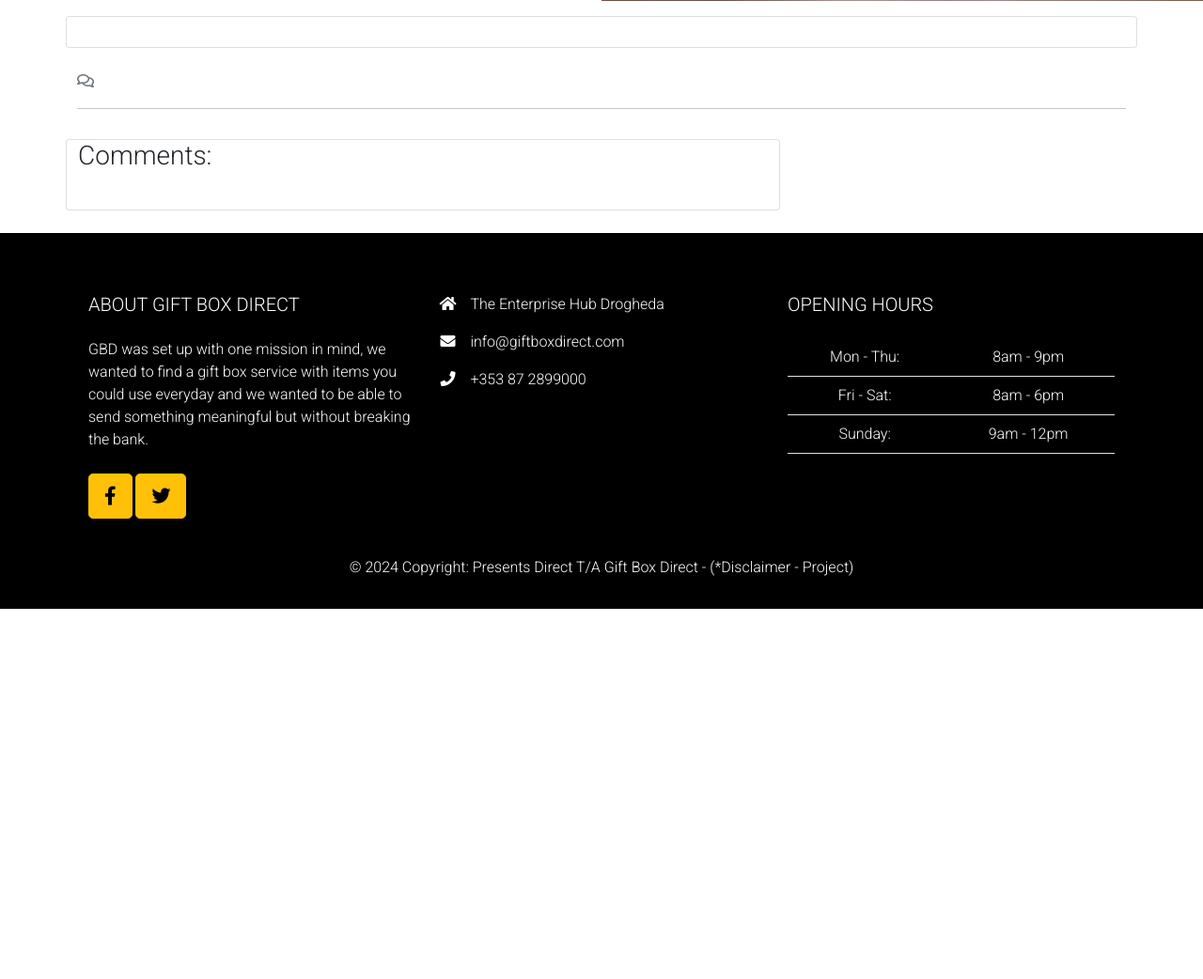
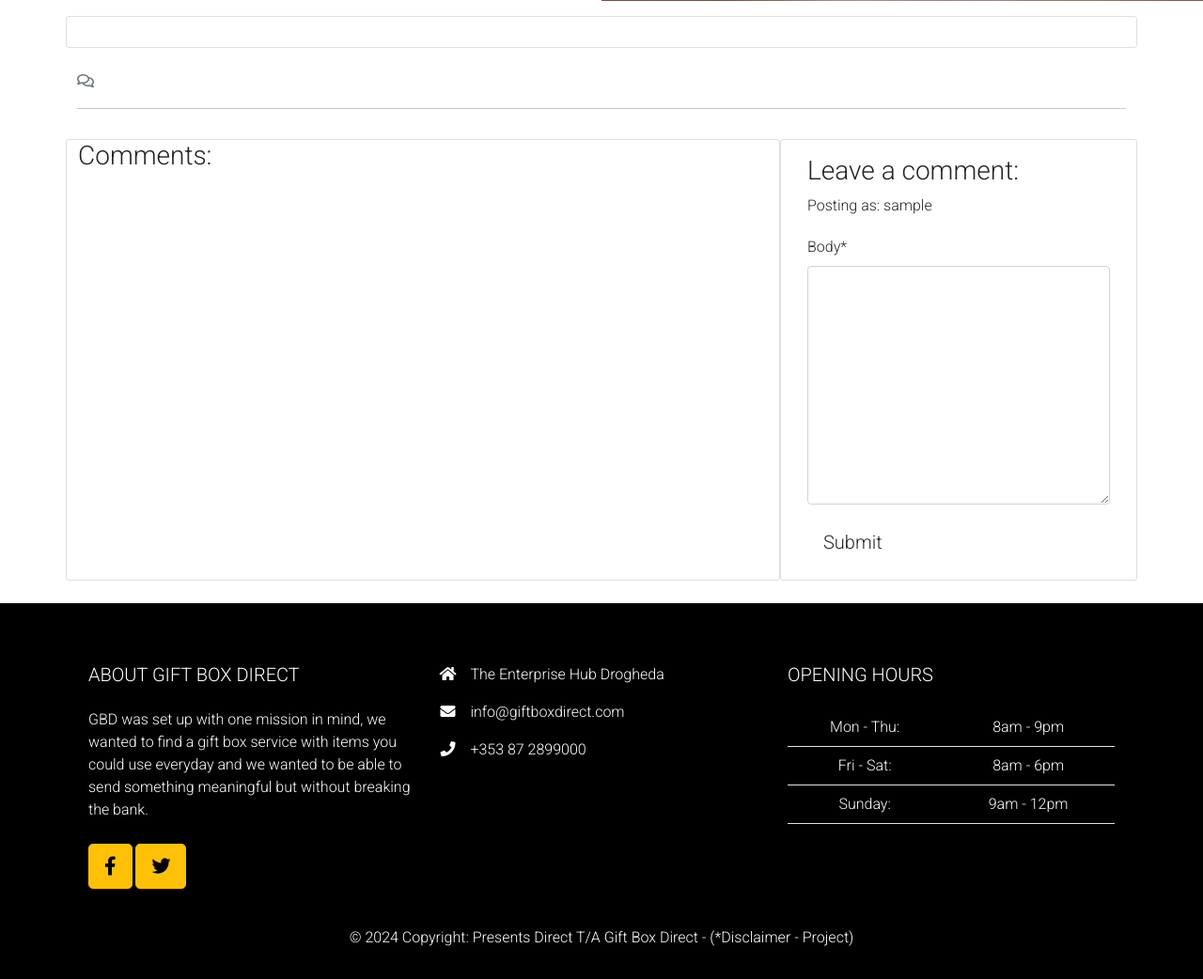
Before and after one commit to NigelFinegan5p/project4, a Django app: template blog/templates/blog/post_detail.html in a window 1280 px wide; the page is wider, and only the part inside the window is pictured. Shown: the part 601-1643 px from the top of that part at 94% size. Before the commit the page ends 1249 px from the top of that part, so only its background shows below. Run offline with Django 4.2, Linux system fonts and the light colour scheme; the template is opened without the code that fills it: values that come from a table or form of the project are taken from there, others are empty; the visitor is signed in with stand-in values (Sample User, id 1); some libraries are stand-ins or nearby versions.

Commit message:
comment form & crispy notes added and requirments.txt file updated

```diff
--- /dev/null
+++ b/blog/forms.py
@@ -0,0 +1,8 @@
+from .models import Comment
+from django import forms
+
+
+class CommentForm(forms.ModelForm):
+    class Meta:
+        model = Comment
+        fields = ('body',)
--- a/blog/templates/blog/post_detail.html
+++ b/blog/templates/blog/post_detail.html
@@ -1,5 +1,8 @@
-{% extends 'base.html' %} {% block content %}
+{% extends 'base.html' %}
 {% load static %}
+{% load crispy_forms_tags %}
+
+{% block content %}
 
 <div class="masthead">
     <div class="container">
@@ -70,6 +73,23 @@
                 {% endfor %}
             </div>
         </div>
+        <!-- Creating New Comments -->
+        <div class="col-md-4 card mb-4 mt-3">
+            <div class="card-body">
+                {% if user.is_authenticated %}
+                <h3>Leave a comment:</h3>
+                <p>Posting as: {{ user.username }}</p>
+                <form id="commentForm" method="post" style="margin-top: 1.3em;">
+                    {{ comment_form | crispy }}
+                    {% csrf_token %}
+                    <button id="submitButton" type="submit" class="btn btn-signup btn-lg">Submit</button>
+                </form>
+                {% else %}
+                <p>Log in to leave a comment</p>
+                {% endif %}
+            </div>
+        </div>
+
     </div>
 </div>
 
--- a/blog/views.py
+++ b/blog/views.py
@@ -2,6 +2,7 @@ from django.shortcuts import render, get_object_or_404
 # from django.http import HttpResponse
 from django.views import generic
 from .models import Post
+from .forms import CommentForm
 
 
 # Create your views here.
@@ -34,6 +35,7 @@ def post_detail(request, slug):
     post = get_object_or_404(queryset, slug=slug)
     comments = post.comments.all().order_by("-created_on")
     comment_count = post.comments.filter(approved=True).count()
+    comment_form = CommentForm()
 
     return render(
     request,
@@ -42,5 +44,6 @@ def post_detail(request, slug):
         "post": post,
         "comments": comments,
         "comment_count": comment_count,
+        "comment_form": comment_form,
     },
     )
--- a/codestar/settings.py
+++ b/codestar/settings.py
@@ -44,6 +44,8 @@ INSTALLED_APPS = [
     'allauth',
     'allauth.account',
     'allauth.socialaccount',
+    'crispy_forms',
+    'crispy_bootstrap5',
     'about',
     'hello_world',
     'firstapp',
@@ -55,6 +57,9 @@ INSTALLED_APPS = [
 SITE_ID = 1
 LOGIN_REDIRECT_URL = '/'
 LOGOUT_REDIRECT_URL = '/'
+
+CRISPY_ALLOWED_TEMPLATE_PACKS = "bootstrap5"
+CRISPY_TEMPLATE_PACK = "bootstrap5"
 
 MIDDLEWARE = [
     'django.middleware.security.SecurityMiddleware',
--- a/requirements.txt
+++ b/requirements.txt
@@ -1,7 +1,9 @@
 asgiref==3.8.1
+crispy-bootstrap5==0.7
 dj-database-url==0.5.0
 Django==4.2.17
 django-allauth==0.57.2
+django-crispy-forms==2.3
 django-summernote==0.8.20.0
 gunicorn==20.1.0
 oauthlib==3.2.2
```
Lines whose indentation alone changed are shown as unchanged.
